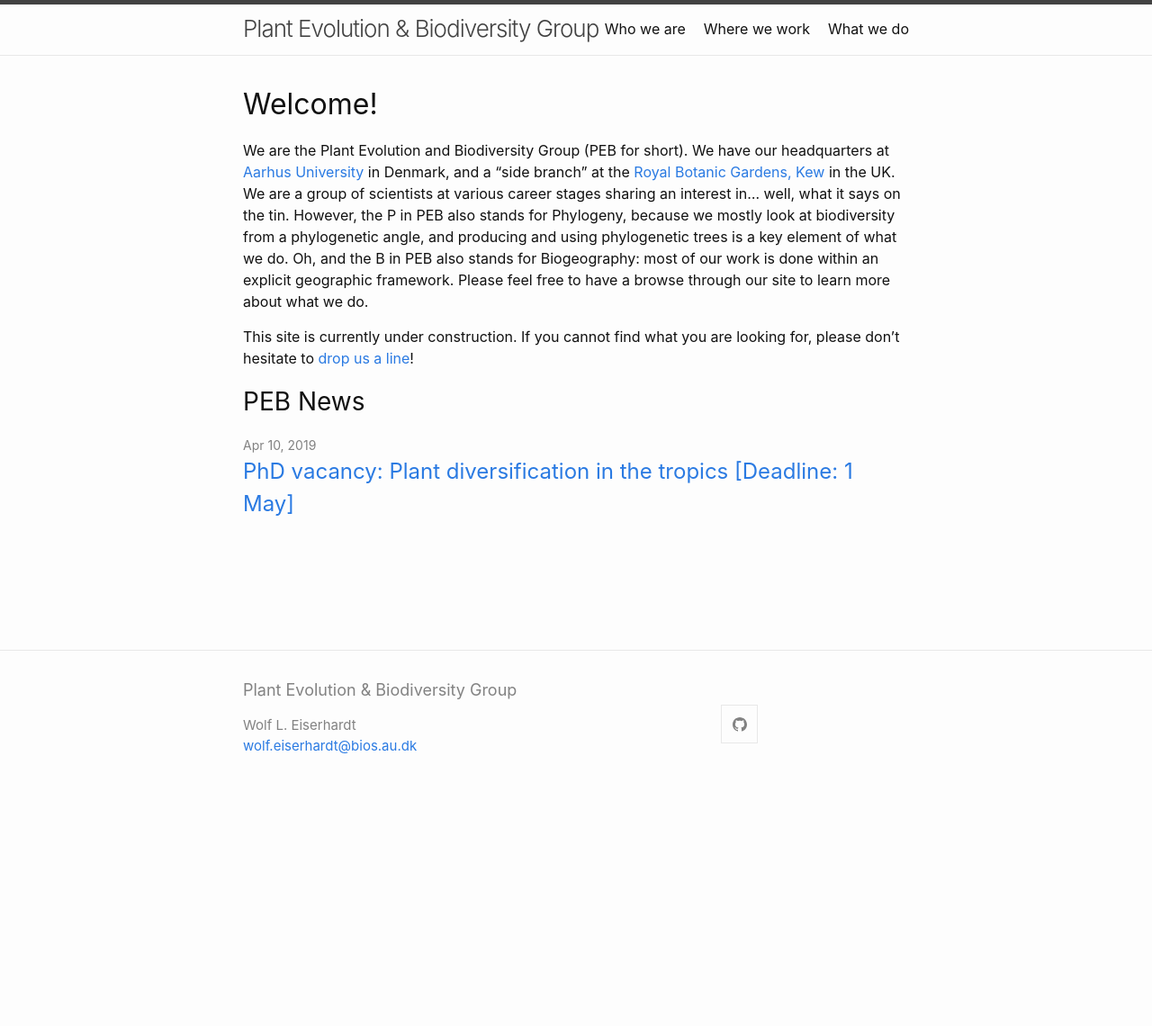
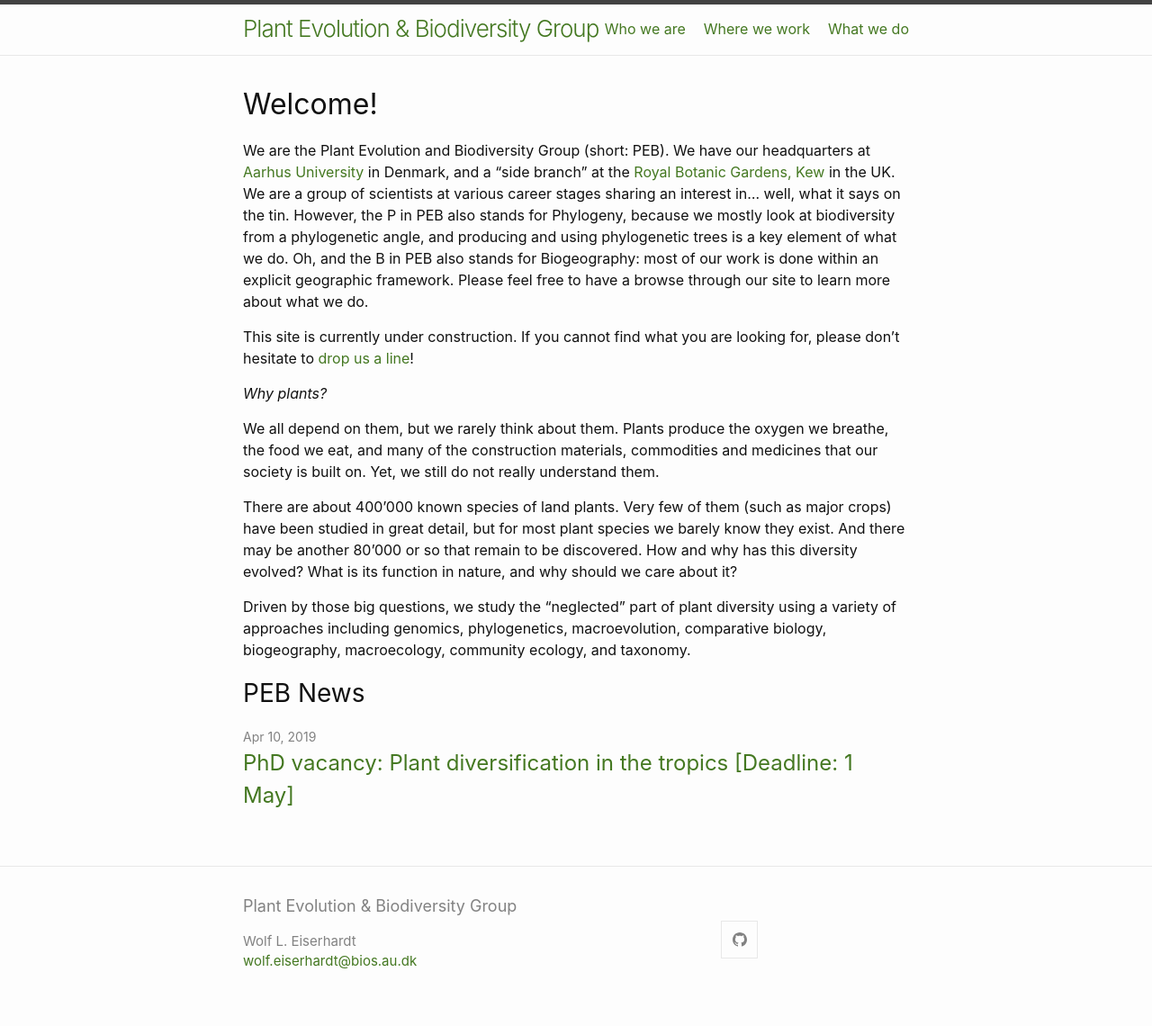
Before and after one commit to pebgroup/pebgroup.github.io, a Jekyll site: the page built from index.md, in a window 1280 px wide. Shown: the whole page at 90% size. Built offline with Jekyll 4.4.1, drawn with Linux system fonts in a browser that asks for light colours; before the commit the page ends 900 px from its top, so only the background shows below that.

Commit message:
changed link colour

```diff
--- a/_sass/minima.scss
+++ b/_sass/minima.scss
@@ -12,7 +12,7 @@ $spacing-unit:     30px !default;
 
 $text-color:       #111 !default;
 $background-color: #fdfdfd !default;
-$brand-color:      #2a7ae2 !default;
+$brand-color:      #447821 !default;
 
 $grey-color:       #828282 !default;
 $grey-color-light: lighten($grey-color, 40%) !default;
--- a/_sass/minima/_layout.scss
+++ b/_sass/minima/_layout.scss
@@ -12,6 +12,7 @@
 }
 
 .site-title {
+  color: $brand-color;
   @include relative-font-size(1.625);
   font-weight: 300;
   letter-spacing: -1px;
@@ -24,8 +25,9 @@
 
   &,
   &:visited {
-    color: $grey-color-dark;
+    color: $brand-color;
   }
+
 }
 
 .site-nav {
@@ -74,10 +76,16 @@
   }
 
   .page-link {
-    color: $text-color;
+    color: $brand-color;
     line-height: $base-line-height;
     display: block;
     padding: 5px 10px;
+
+    &:hover {
+      color: $text-color;
+      text-decoration: underline;
+    }
+
 
     // Gaps between nav items, but not on the last one
     &:not(:last-child) {
--- a/index.md
+++ b/index.md
@@ -10,6 +10,14 @@ layout: home
 list_title: PEB News
 category: "news"
 ---
-We are the Plant Evolution and Biodiversity Group (PEB for short). We have our headquarters at [Aarhus University](https://bios.au.dk) in Denmark, and a "side branch" at the [Royal Botanic Gardens, Kew](https://www.kew.org/science) in the UK. We are a group of scientists at various career stages sharing an interest in... well, what it says on the tin. However, the P in PEB also stands for Phylogeny, because we mostly look at biodiversity from a phylogenetic angle, and producing and using phylogenetic trees is a key element of what we do. Oh, and the B in PEB also stands for Biogeography: most of our work is done within an explicit geographic framework. Please feel free to have a browse through our site to learn more about what we do.
+We are the Plant Evolution and Biodiversity Group (short: PEB). We have our headquarters at [Aarhus University](https://bios.au.dk) in Denmark, and a "side branch" at the [Royal Botanic Gardens, Kew](https://www.kew.org/science) in the UK. We are a group of scientists at various career stages sharing an interest in... well, what it says on the tin. However, the P in PEB also stands for Phylogeny, because we mostly look at biodiversity from a phylogenetic angle, and producing and using phylogenetic trees is a key element of what we do. Oh, and the B in PEB also stands for Biogeography: most of our work is done within an explicit geographic framework. Please feel free to have a browse through our site to learn more about what we do.
 
 This site is currently under construction. If you cannot find what you are looking for, please don't hesitate to [drop us a line](mailto:wolf.eiserhardt@bios.au.dk)!
+
+*Why plants?*
+
+We all depend on them, but we rarely think about them. Plants produce the oxygen we breathe, the food we eat, and many of the construction materials, commodities and medicines that our society is built on. Yet, we still do not really understand them.
+
+There are about 400’000 known species of land plants. Very few of them (such as major crops) have been studied in great detail, but for most plant species we barely know they exist. And there may be another 80’000 or so that remain to be discovered. How and why has this diversity evolved? What is its function in nature, and why should we care about it?
+
+Driven by those big questions, we study the “neglected” part of plant diversity using a variety of approaches including genomics, phylogenetics, macroevolution, comparative biology, biogeography, macroecology, community ecology, and taxonomy.
```
Also changed, not shown: 1 other file.
